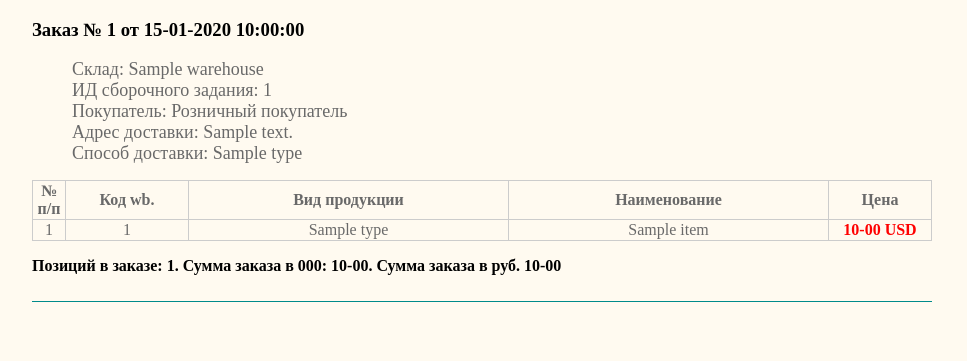
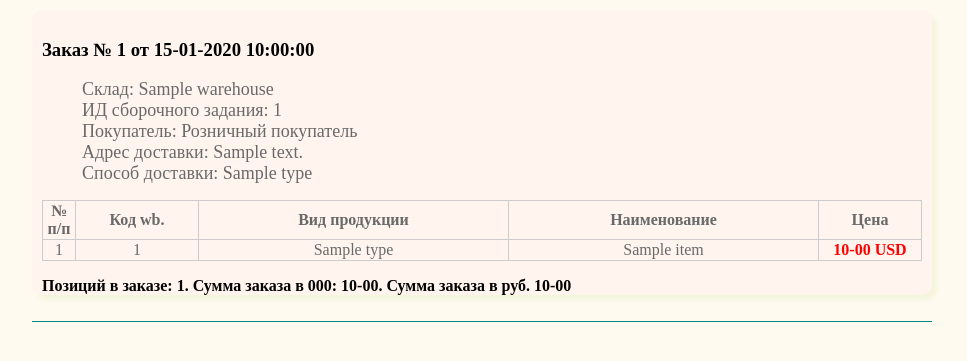
Before and after one commit to serg-myst/wildeberries, a Python web app: template templates/mail.htm in a window 1280 px wide. Shown: the part 108-469 px from the top of the page, without its empty margins (158-1125 px from the left). Run offline with Jinja, Linux system fonts and the light colour scheme; the template is opened without the code that fills it: most values are stand-ins (such as "Sample title", 1, 10 or a date in 2020).

Commit message:
template base.html, mail.html

```diff
--- a/templates/base.htm
+++ b/templates/base.htm
@@ -34,7 +34,7 @@
             {% endif %}
             {% endfor %}
         </div>
-        <div class="order" style="border-bottom: 1px solid #008B8B; padding-bottom: 10px;">
+        <div class="orders" style="border-bottom: 1px solid #008B8B; padding-bottom: 10px;">
             {% block content %}
             {% endblock %}
         </div>
--- a/templates/mail.htm
+++ b/templates/mail.htm
@@ -1,6 +1,8 @@
 {% extends 'base.htm' %}
 {% block content %}
 {% for o in orders -%}
+<div class="order"
+     style="background-color: #fff5ee; padding: 10px 10px 0px 10px; margin-bottom: 5px; margin-top: 10px; border-radius: 10px; box-shadow: 5px 5px 5px rgb(245, 245, 220);">
     <div class="order__header">
         <h3>Заказ № {{ o['number'] }} от {{ o['date'].strftime('%d-%m-%Y %H:%M:%S') }}</h3>
         <ul style="list-style: none;">
@@ -75,11 +77,13 @@
                 </td>
                 {% if item['currency_code'] != "643" %}
                 <td scope="col" class="col6" style="border: solid 1px #ccc;
-            text-align: center; width: 100px; color: red;"><b>{{ "%0.2f"|format(item['price']) | replace('.','-') }} {{item['currency_code_html']}}</b>
+            text-align: center; width: 100px; color: red;"><b>{{ "%0.2f"|format(item['price']) | replace('.','-') }}
+                    {{item['currency_code_html']}}</b>
                 </td>
                 {% else %}
                 <td scope="col" class="col6" style="border: solid 1px #ccc;
-            text-align: center; width: 100px;">{{ "%0.2f"|format(item['price']) | replace('.','-') }} {{item['currency_code_html']}}
+            text-align: center; width: 100px;">{{ "%0.2f"|format(item['price']) | replace('.','-') }}
+                    {{item['currency_code_html']}}
                 </td>
                 {% endif %}
             </tr>
@@ -87,6 +91,9 @@
             {%- endfor %}
         </table>
     </div>
-<p><b>Позиций в заказе: {{ o['items']|length() }}. Сумма заказа в  {{ o['currency_code'] }}: {{ "%0.2f"|format(o['total']) | replace('.','-') }}. Сумма заказа в руб. {{ "%0.2f"|format(o['converted_total']) | replace('.','-') }}</b></p>
+    <p><b>Позиций в заказе: {{ o['items']|length() }}. Сумма заказа в {{ o['currency_code'] }}: {{
+        "%0.2f"|format(o['total']) | replace('.','-') }}. Сумма заказа в руб. {{ "%0.2f"|format(o['converted_total']) |
+        replace('.','-') }}</b></p>
+</div>
 {%- endfor %}
 {% endblock %}
```
Lines whose indentation alone changed are shown as unchanged.
